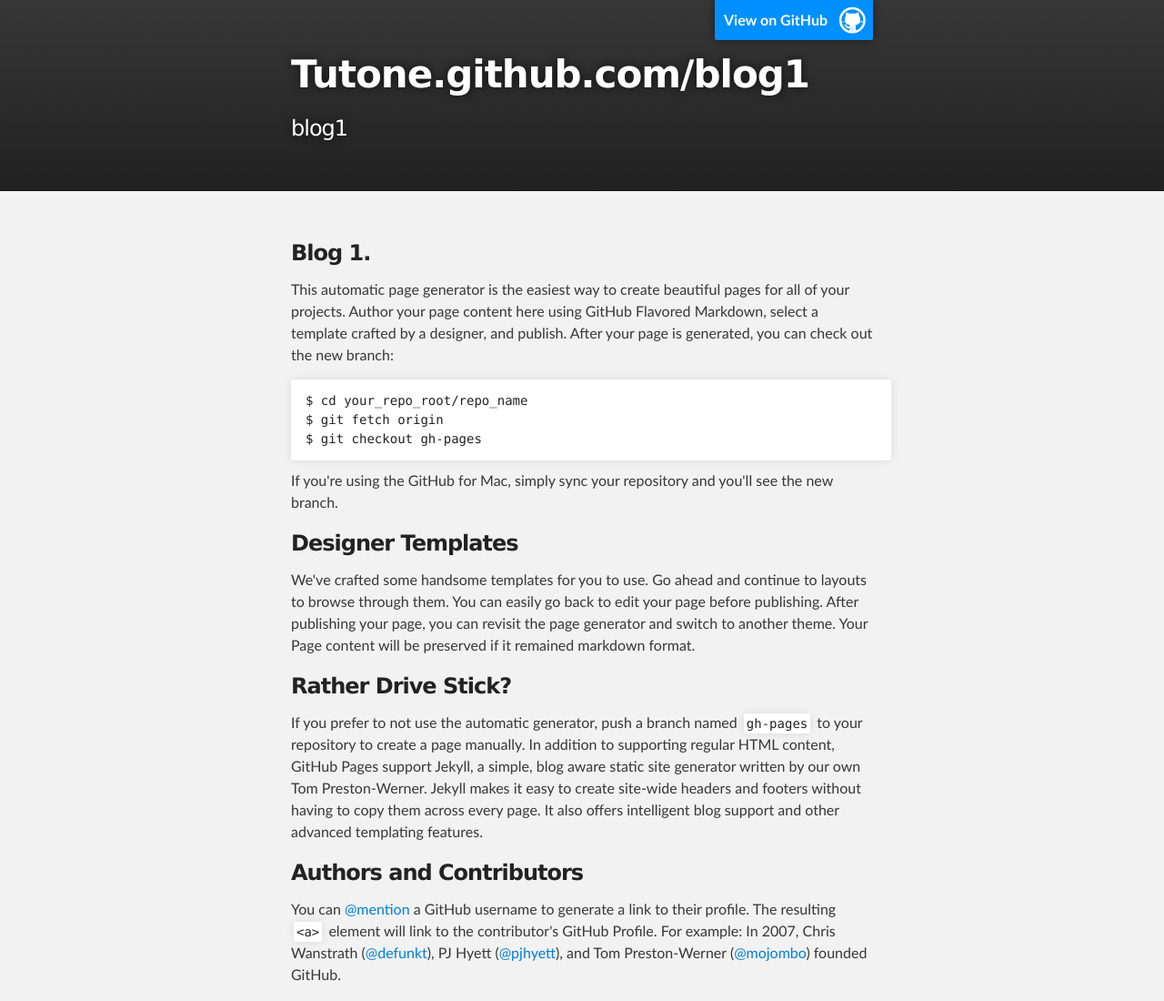
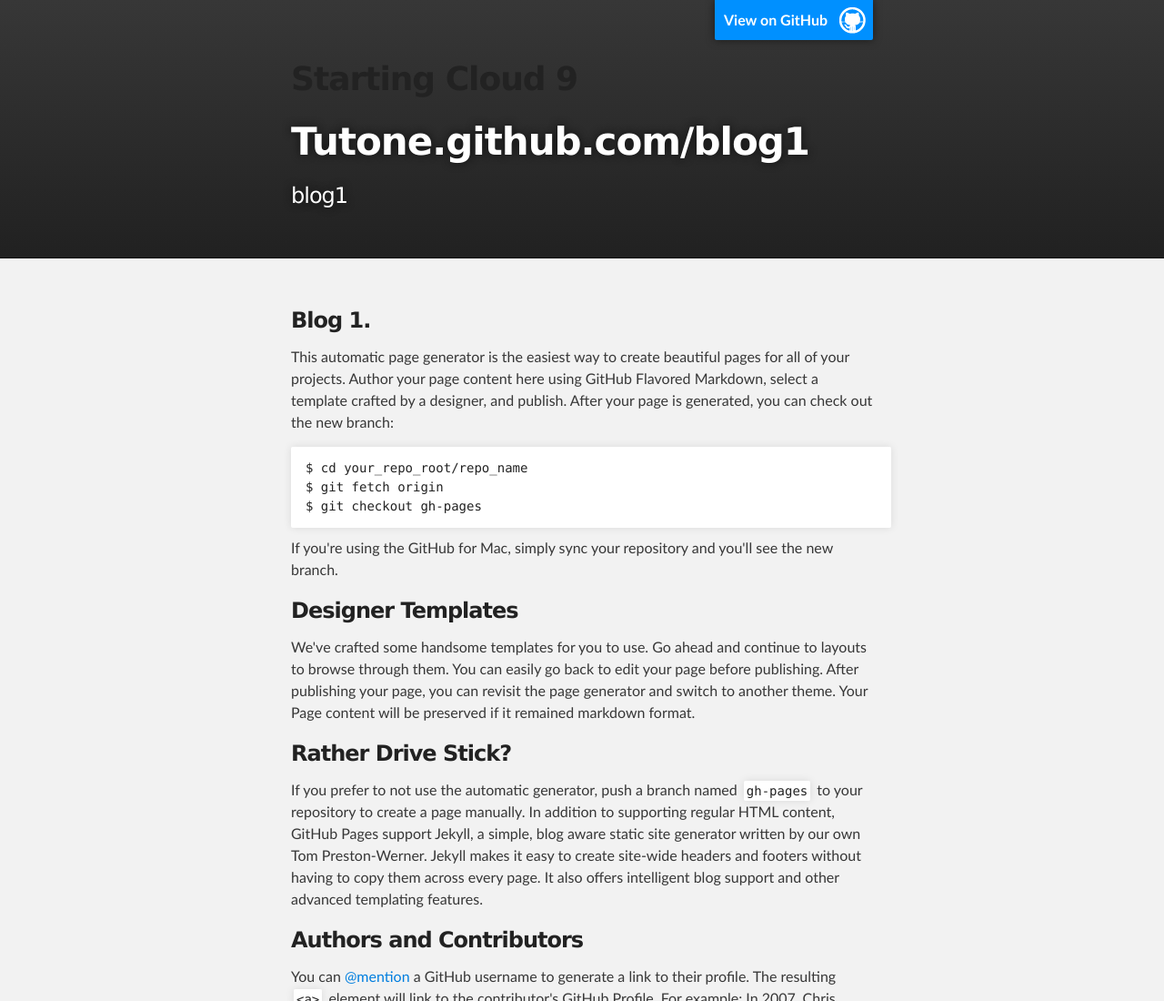
Before and after one commit to tutone/tutone.github.com, a plain HTML site: page index.html in a window 1280 px wide. Shown: the top 1100 px of the page at 91% size. Drawn offline with Linux system fonts and the light colour scheme.

Commit message:
changes made

```diff
--- a/index.html
+++ b/index.html
@@ -17,7 +17,7 @@
     <div id="header_wrap" class="outer">
         <header class="inner">
           <a id="forkme_banner" href="https://github.com/tutone">View on GitHub</a>
-
+<h1>Starting Cloud 9</h1>
           <h1 id="project_title">Tutone.github.com/blog1</h1>
           <h2 id="project_tagline">blog1</h2>
 
```
Also changed, not shown: 1 other file.
